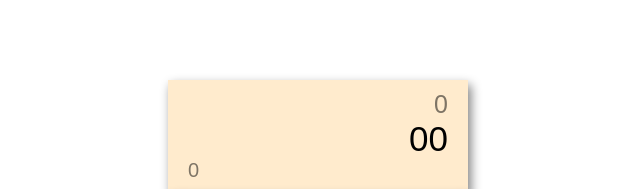
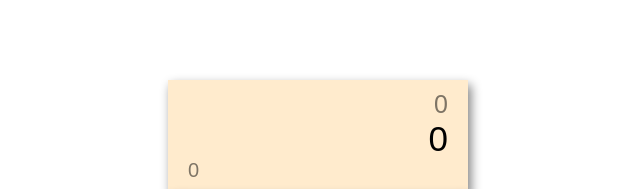
Before and after one commit to bestman-dapo/My-Calculator, a plain HTML site: page index.html in a window 1280 px wide. Shown: the top 189 px of the page, 322-962 px from the left. Drawn offline with Linux system fonts and the light colour scheme.

Commit message:
Update index.html

```diff
--- a/index.html
+++ b/index.html
@@ -8,7 +8,7 @@
         <div class="container">
             <div class="display">
                 <div class="display1 history">0</div>
-                <div class="display2 t">00</div>
+                <div class="display2 t">0</div>
                 <div class="last-entery result">0</div>
             </div>
             <div class="buttons">
```
